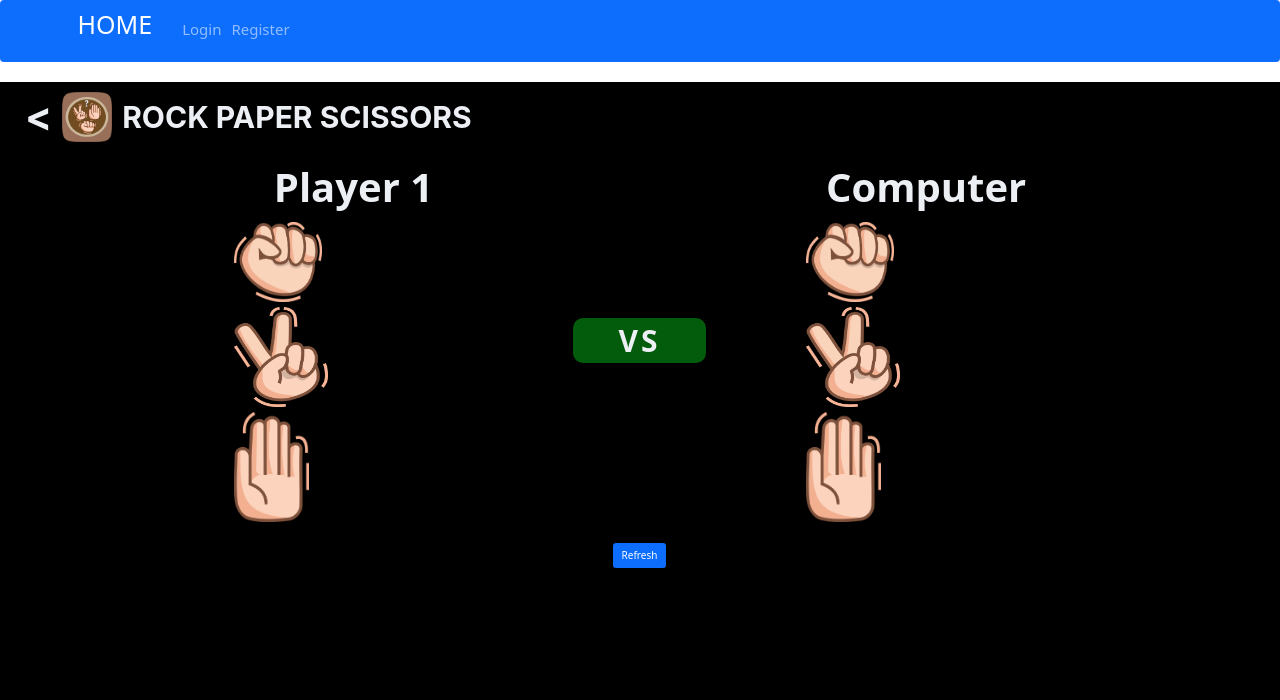
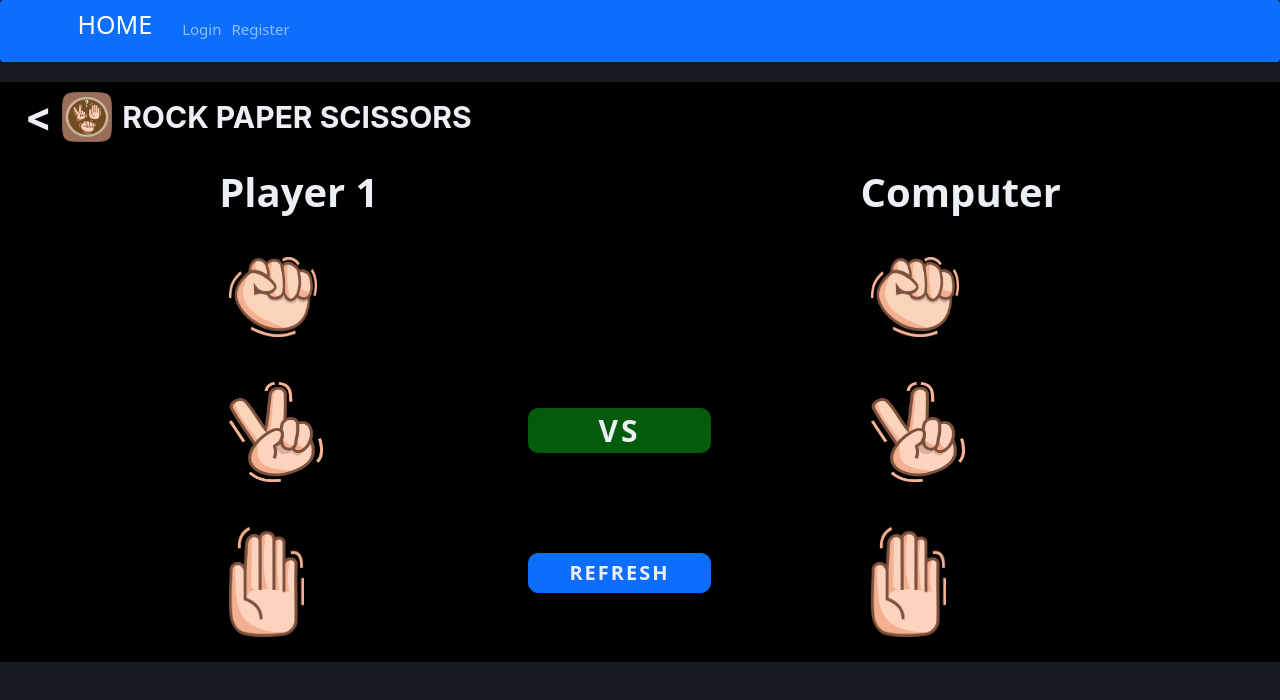
Before and after one commit to milkywoosh/challange-cp9, a React (Create React App) app: page /gamesuit in a window 1280 px wide. Shown: the top 700 px of the page. Built offline with nearby package versions, Linux system fonts and the light colour scheme.

Commit message:
benerin css gamesuit

```diff
--- a/src/Pages/GameSuit.js
+++ b/src/Pages/GameSuit.js
@@ -11,20 +11,6 @@ import ElementKertas from '../Components/GameSuitComponent/elementKertas';
 
 const GameSuit = (props) => {
     let game = new Suitclass();
-
-    let linkBootstrap = document.createElement("link");
-    linkBootstrap.href = "https://cdn.jsdelivr.net/npm/bootstrap@5.0.2/dist/css/bootstrap.min.css";
-    linkBootstrap.type = "text/css";
-    linkBootstrap.rel = "stylesheet";
-    linkBootstrap.integrity = "sha384-EVSTQN3/azprG1Anm3QDgpJLIm9Nao0Yz1ztcQTwFspd3yD65VohhpuuCOmLASjC";
-    linkBootstrap.crossOrigin = "anonymous";
-    document.getElementsByTagName("head")[0].append(linkBootstrap);
-
-    let scriptBootstrap = document.createElement("script");
-    scriptBootstrap.src = "https://cdn.jsdelivr.net/npm/bootstrap@5.0.2/dist/js/bootstrap.bundle.min.js";
-    scriptBootstrap.integrity = "sha384-MrcW6ZMFYlzcLA8Nl+NtUVF0sA7MsXsP1UyJoMp4YLEuNSfAP+JcXn/tWtIaxVXM";
-    scriptBootstrap.crossOrigin = "anonymous";
-    document.getElementsByTagName("head")[0].append(scriptBootstrap);
 
 
     const [hoverBatuCom, setHoverBatuCom] = useState(null);
@@ -123,7 +109,7 @@ const GameSuit = (props) => {
                 </div>
                 <div className="d-flex flex-row justify-content-center">
 
-                    <div className="column">
+                    <div className="column ">
                         <span className="tag-name-p1"> Player 1 </span>
                         <ElementBatu
                             onClick={() => clickBatu()}
@@ -139,37 +125,32 @@ const GameSuit = (props) => {
                             onClick={() => clickKertas()}
                             // onMouseOver={mouseOverKertas}
                             // onMouseLeave={mouseLeave}
-                            className={"margin"}/>
+                            className={"margin"} />
                     </div>
 
-                    <div>
-                        <p></p>
-                        <div className={versus === "vs" ? "vs-board" : "result-board" }>
-
-                            <span  >
+                    <div className="center-versus ">
+                        <div>
+                            <span className={versus === "vs" ? "vs-board" : "result-board"}>
                                 {versus}
                             </span>
                         </div>
-                        <div className="  button-board">
+                        <div className="margin-vs-refresh">
                             <Button
-                                className="button-refresh"
+                                className="button-refresh "
                                 onClick={() => clickButton()}>
                                 Refresh
                             </Button>
                         </div>
-
                     </div>
 
                     <div className="column">
                         <span className="tag-name" > Computer </span>
                         <ElementBatu
-
-                            className={ hoverBatuCom ? hoverBatuCom : "margin"} />
-
+                            className={hoverBatuCom ? hoverBatuCom : "margin"} />
                         <ElementGunting
                             className={hoverGuntingCom ? hoverGuntingCom : "margin"} />
                         <ElementKertas
-                            className={hoverKertasCom ? hoverKertasCom : "margin"}  />
+                            className={hoverKertasCom ? hoverKertasCom : "margin"} />
                     </div>
                 </div>
             </div>
--- a/src/Styles/game.element.style.css
+++ b/src/Styles/game.element.style.css
@@ -1,6 +1,11 @@
 .batu {
     width: 88px;
     height: 80px;
+    margin-left: 50px;
+    margin-right: 50px;
+    margin-top: 10px;
+    margin-bottom: 10px;
+    align-items: center;
 
 }
 
@@ -8,12 +13,22 @@
 .gunting {
     width: 94px;
     height: 100px;
+    margin-left: 50px;
+    margin-right: 50px;
+    margin-top: 10px;
+    margin-bottom: 10px;
+    align-items: center;
 }
 
 
 .kertas {
     width: 75px;
     height: 110px;
+    margin-left: 50px;
+    margin-right: 50px;
+    margin-top: 10px;
+    margin-bottom: 10px;
+    align-items: center;
 
 }
 
@@ -24,23 +39,25 @@
 } */
 
 .margin {
-    margin-top: 5px;
+    margin-top: 25px;
     margin-bottom: 5px;
     border-radius: 10px;
+    align-items: center;
+
 }
 .margin:hover {
     margin-top: 10px;
     margin-bottom: 5px;
     background: #C4C4C4;
     border-radius: 10px;
-    padding: 10px;
+
 }
 
 
 .margin-grey {
-    margin-top: 10px;
+    margin-top: 25px;
     margin-bottom: 5px;
     background: #C4C4C4;
     border-radius: 10px;
-    padding: 10px;
+
 }
--- a/src/Styles/game.index.style.css
+++ b/src/Styles/game.index.style.css
@@ -1,13 +1,15 @@
 
 .column {
-  padding-top: 5px;
+  padding-top: 20px;
+  align-items: center;
+  padding: 10px;
+
 }
 
-.margin {
-  margin-top: 20px;
-  margin-bottom: 10px;
+/* .margin {
 
-}
+
+}  */
 
 .vs-frame {
 font-family: SF Pro Display;
@@ -47,7 +49,7 @@ letter-spacing: 0.1em;
 text-transform: uppercase;
 color: #ECEFF4;
 
-display:justify;
+display:flex;
 text-align: center;
 align-items: center;
 justify-content: center;
@@ -58,11 +60,10 @@ padding-right: 40px;
 margin-left: 100px;
 margin-right: 100px;
 /* width: fit-content; */
-margin-block: calc(50%);
+/* margin-block: calc(80%); */
 
 }
 .button-board {
-word-spacing: 100vw;
 border-radius: 10px;
 font-weight: bold;
 font-size:30px;
@@ -74,15 +75,15 @@ color: #ECEFF4;
 display:justify;
 text-align: center;
 align-items: center;
-justify-content: center;
+justify-content:space-between;
 
 letter-spacing: 0.1em;
 padding-left: 40px;
 padding-right: 40px;
 margin-left: 100px;
 margin-right: 100px;
-/* width: fit-content; */
-margin-block: calc(50%);
+margin-top: 10px;
+/* margin-block: calc(40%); */
 
 }
 
@@ -97,15 +98,21 @@ letter-spacing: 0.1em;
   text-transform: uppercase;
   color: #ECEFF4;
 
-display:justify;
+  display:flex;
   text-align: center;
   align-items: center;
-justify-content: center;
-padding-top: 20px;
-padding-bottom: 20px;
+  justify-content:space-between;
+
   letter-spacing: 0.1em;
+  padding-left: 40px;
+  padding-right: 40px;
+  margin-left: 100px;
+  margin-right: 100px;
+  /* width: fit-content; */
+  /* margin-block: calc(80%); */
 
-margin-block: calc(50%);
+
+/* margin-block: calc(80%); */
 }
 
 
@@ -136,18 +143,18 @@ height: 50px;
 
 .tag-name {
 font-size: 40px;
-text-align: center;
-align-items: center;
+/* text-align: center;
+align-items: center; */
 font-family: Open Sans;
 color: #ECEFF4;
 font-weight: bold;
-padding: 20px;
+padding: 40px;
 
 }
 .tag-name-p1 {
 font-size: 40px;
-text-align: center;
-align-items: center;
+/* text-align: center;
+align-items: center; */
 font-family: Open Sans;
 color: #ECEFF4;
 font-weight: bold;
@@ -157,13 +164,30 @@ padding: 40px;
 
 .bg-black {
 width: 100vw;
-min-height: 100vh;
+/* min-height: 100vh; */
 background-color: #171A21;
 }
 
 
 .button-refresh {
-margin-block: calc(-20%);
+  border-radius: 10px;
+  font-weight: bold;
+  font-size:20px;
+  /* line-height: 480px; */
+  letter-spacing: 0.1em;
+  text-transform: uppercase;
+  color: #ECEFF4;
+
+
+  display:flex;
+  text-align: center;
+  align-items: center;
+  justify-content:space-between;
+  letter-spacing: 0.1em;
+  padding-left: 40px;
+  padding-right: 40px;
+  margin-left: 100px;
+  margin-right: 100px;
 }
 
 .inhibitColor {
@@ -177,3 +201,13 @@ margin-block: calc(-20%);
   border-radius: 10px;
 
 }
+
+.center-versus {
+  margin-top: calc(20%);
+  align-items:center;
+
+}
+
+.margin-vs-refresh {
+  margin-top: 100px;
+}
```
Lines whose indentation alone changed are shown as unchanged.
